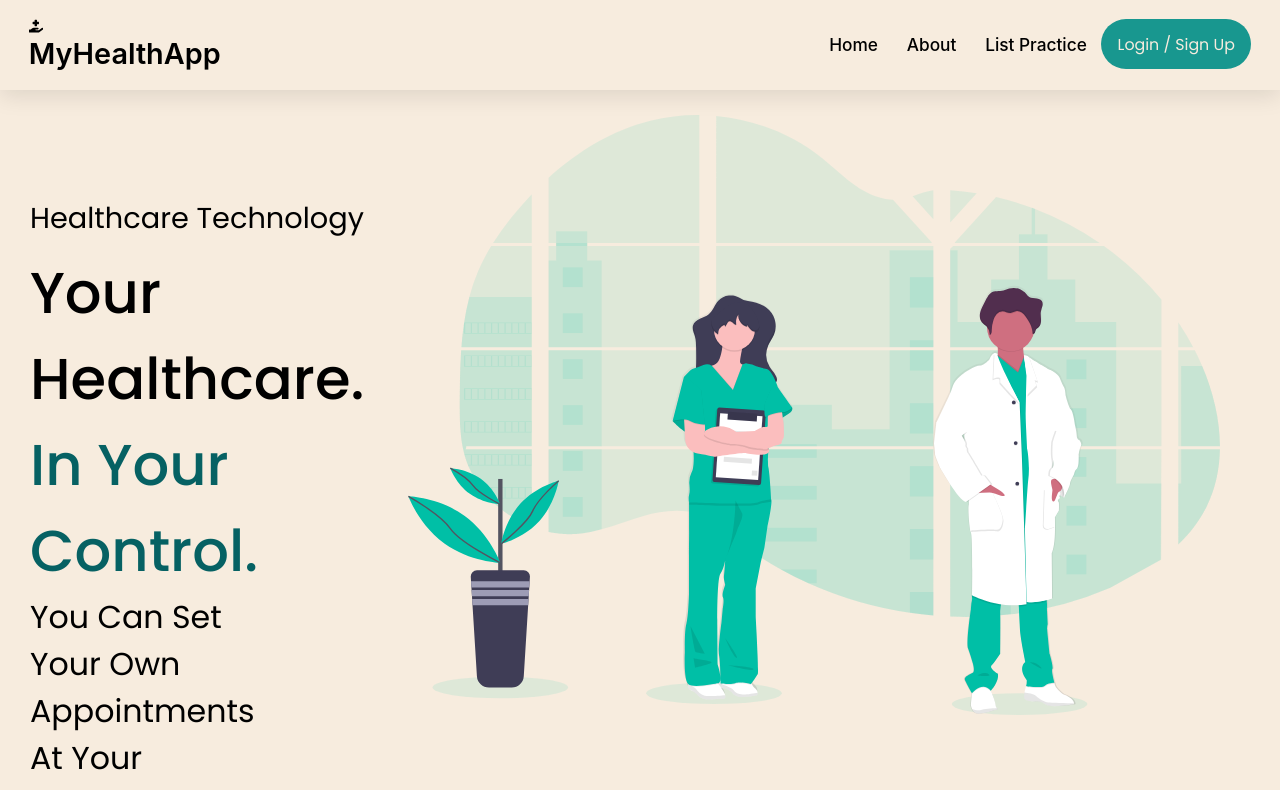
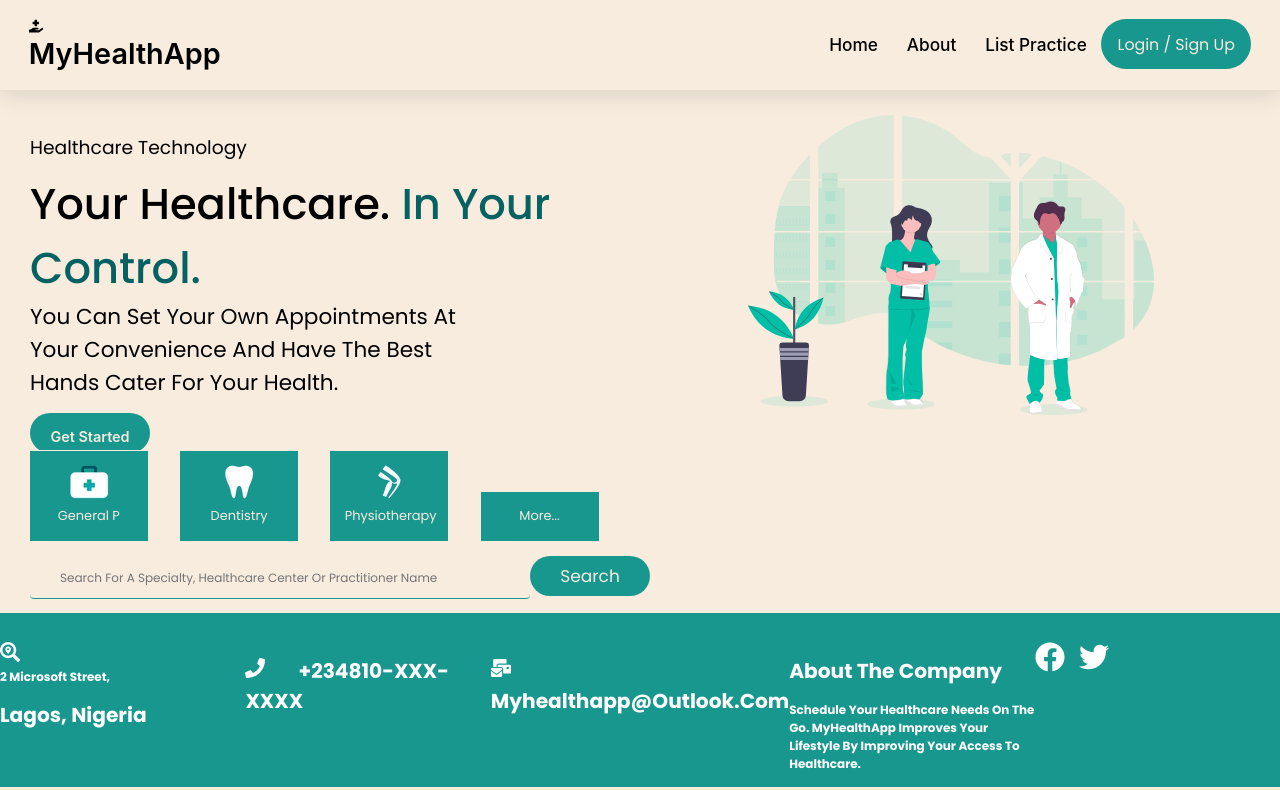
Before and after one commit to Anetrrr/testing-github, a React (Create React App) app: page / in a window 1280 px wide. Shown: the top 790 px of the page. Built offline with nearby package versions, Linux system fonts and the light colour scheme.

Commit message:
saturdaynight commit

```diff
--- a/src/components/Categories.css
+++ b/src/components/Categories.css
@@ -2,8 +2,7 @@
 .category-div{
     background: #f7ecde;
     display: flex;
-
-    gap: 10px;
+    margin-bottom: 1rem;
 
 }
 .btn-category {
@@ -12,17 +11,18 @@
    border: .5px solid ;
   display: inline;
 
-   height: 79px;
+   height: auto;
+   flex-shrink: 1;
    text-align: center;
    align-items: center;
    padding: 1rem;
 
-   background: transparent;
-   color: #18978F;
-   font-size: 1rem;
-   margin-bottom: 20px;
+   background: #18978F;
+   color: #f7ecde;
+   font-size: .9rem;
+
    margin-right: .1rem;
-   margin-left: 1rem;
+   margin-left: 2rem;
    position: sticky;
 
 
--- a/src/components/Footer.js
+++ b/src/components/Footer.js
@@ -1,33 +1,37 @@
 import React from 'react'
 import {FaFacebook, FaLinkedIn, FaMailBulk, FaPhone, FaSearchLocation, FaTwitter} from 'react-icons/fa'
-import './FooterStyles.css'
+import './FooterStyles.css';
+
+
 const Footer = () => {
   return (
     <div className='footer'>
         <div className='footer-container'>
-            <div className='location'>
+            <div className='footer-element'>
                 <FaSearchLocation size={20} style={{color: '#fff', marginRight: '1rem'}}/>
+                <div className='location-street'>
+                    <h5> 2 Microsoft Street,</h5>
+                    <h4>Lagos, Nigeria</h4>
+                </div>
             </div>
-            <div>
-                <h5> 2 Microsoft Street,</h5>
-                <h4>Lagos, Nigeria</h4>
+                <div className='footer-element'>
+                    <h4><FaPhone size={20} style={{color: '#fff', marginRight: '2rem'}}/> +234810-XXX-XXXX</h4>
+                </div>
+            <div className='footer-element'>
+                <h4><FaMailBulk size={20} style={{color: '#fff', marginRight: '2rem'}}/> myhealthapp@outlook.com </h4>
             </div>
-            <div className='phone'>
-                <h4><FaPhone size={20} style={{color: '#fff', marginRight: '2rem'}}/> +234810-XXX-XXXX</h4>
-            </div>
-            <div className='email'>
-                <h4><FaMailBulk size={20} style={{color: '#fff', marginRight: '2rem'}}/> myhealthapp@outlook.com </h4></div>
-                <div className='right'>
+             <div className='footer-element'>
                     <h4>About the company</h4>
                    <h5>Schedule your healthcare needs on the go. MyHealthApp improves your lifestyle by improving your access to healthcare. </h5>
-                   <div className='social'>
+            </div>
+                <div className='footer-element'>
                     <FaFacebook size={30} style={{color: '#fff', marginRight: '1rem'}}/>
                     <FaTwitter size={30} style={{color: '#fff', marginRight: '1rem'}}/>
                     {/* <FaLinkedIn size={30} style={{color: '#fff', marginRight: '1rem'}}/> */}
-                   </div>
-                </div>
-            </div>
+             </div>
+          </div>
         </div>
+
 
   )
 }
--- a/src/components/FooterStyles.css
+++ b/src/components/FooterStyles.css
@@ -1,27 +1,17 @@
-
-
  .footer {
     width: 100%;
-    background:#06283D;
+
     padding: 2rem 0 1rem 0;
-    background-size: auto;
-    color: #DFF6FF;
+
+   color: #fff;
+
+    background: #18978F;
 
  }
- .footer-container {
-    max-width: 950px;
+ .footer .footer-container {
+    width: auto;
     margin: auto;
-    display: grid;
-    grid-template-columns: repeat(2,1fr);
-    grid-gap: 40px;
-    color: #DFF6FF;
- }
- .footer .left {
-    height: 100%;
-    max-width: 100%;
     display: flex;
-    flex-direction: column;
-    padding: 1rem;
 
  }
  .footer .right {
@@ -43,12 +33,18 @@
  }
  .footer .social{
     padding-top: 20px;
+    background:transparent;
+
  }
 
- .footer .locaiton h5{
+ .footer-element{
+   flex-basis: 20%;
+ }
+
+ .footer .location h5{
     padding-bottom: .5rem;
  }
- .footer .locaiton h4{
+ .footer .location h4{
     padding-bottom: 0;
  }
  @media screen and (max-width: 650px){
--- a/src/components/Infosec.css
+++ b/src/components/Infosec.css
@@ -3,23 +3,23 @@
      display: flex;
      flex-direction: column;
     width: auto;
-    height: 100vh;
+    height: 450px;
     justify-content: space-between;
-    position:relative;
+
     background: #f7ecde;
 
 }
 .btn-start{
-   width: 160px;
+   width: 120px;
    border: none;
    border-radius: 50px;
-   height: 60px;
+   height: 40px;
    text-align: center;
    align-items: center;
    padding: 1rem;
    background: #18978F;
    color: #f7ecde;
-   font-size: 1.7rem;
+   font-size: 1rem;
 }
 .btn-start:hover{
    transition: ease-in .3s;
@@ -35,8 +35,8 @@
 }
 #hero-img{
    margin-top: 2rem;
-   width: 900px;
-   height: 600px;
+   width: 600px;
+   height: 300px;
 
 
 }
@@ -47,7 +47,7 @@
 }
 .hero .content {
     text-align: left;
-    margin-top: 15%;
+    margin-top: 10%;
     font-family: 'Inter';
     display: column;
     padding: 5px 0 7px 30px;
@@ -60,38 +60,29 @@
     padding-left: 30px;
 }
 .hero .title {
-   font-size:2rem;
+   font-size:1.3rem;
    padding-bottom: 10px;
 }
 .hero .headline {
-    font-size:4rem ;
+    font-size:3rem ;
     font-weight: 500;
  }
  .hero .note {
-    font-size: 2.2rem;
+    font-size: 1.5rem;
     width: 70%;
  }
 
- .hero .signup {
-    border: 2px red solid;
-    margin-top: 30%;
- }
+
 
  .hero .button{
 
 
     width: auto;
     display: flex;
-    margin-top: 2rem;
+    margin-top: 1rem;
     height: 90px;
 
  }
  .hero span{
     color: #066163;
  }
-
-
-
-@media screen and (max-width: 1240px) {
-    display: flex;
-}
--- a/src/components/NavbarStyles.css
+++ b/src/components/NavbarStyles.css
@@ -11,9 +11,11 @@
     z-index: 10;
     background: #F7ecde;
 }
+
 .nav-menu {
     display: flex;
     justify-content: space-between;
+
 
 }
 .login-hover li{
@@ -21,6 +23,7 @@
 }
 .nav-menu li {
     padding: 1rem 1rem;
+    background: #F7ecde;
 }
 .nav-menu a {
     font-size: 1.2rem;
--- a/src/components/RegisterStyles.css
+++ b/src/components/RegisterStyles.css
@@ -1,5 +1,5 @@
 *{
-  background: #F7ecde;
+
 }
 
 .main-Register {
--- a/src/components/SearchFilterStyles.css
+++ b/src/components/SearchFilterStyles.css
@@ -4,22 +4,22 @@
     ;
 }
 input {
-    width: 800px;
-    height: 50px;
+    width: 500px;
+    height: 40px;
     border-radius: 4px;
     border: 1px #18978F solid;
     border-top: none;
     border-left: none;
     border-right: none;
-    font-size: 20px;
+    font-size: 12px;
     margin-bottom: 1rem;
   }
 
   .btn-filter {
-    width: 14rem;
+    width: 120px;
     border:none;
-    height: 3.5rem;
-    font-size: 22px;
+    height: 40px;
+    font-size: 17px;
     background: #18978F;
     color: #F7ecde;
     border-radius: 40px;
--- a/src/index.css
+++ b/src/index.css
@@ -18,6 +18,7 @@
   text-transform: capitalize;
   transition: all .2s ease-out;
   text-decoration: none;
+
 }
 h1, p, a {
   color: var(--txtcolor);
@@ -38,9 +39,10 @@ body {
     sans-serif;
   -webkit-font-smoothing: antialiased;
   -moz-osx-font-smoothing: grayscale;
+  background: #F7ecde;
 
   /* background: url(../src/assets/usedoc.jpeg); */
-  background:#DFF6FF;
+
 
 
 
```
